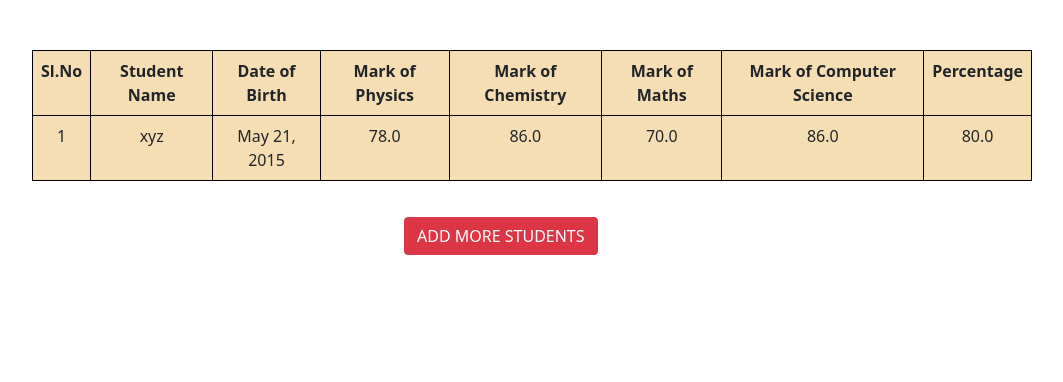
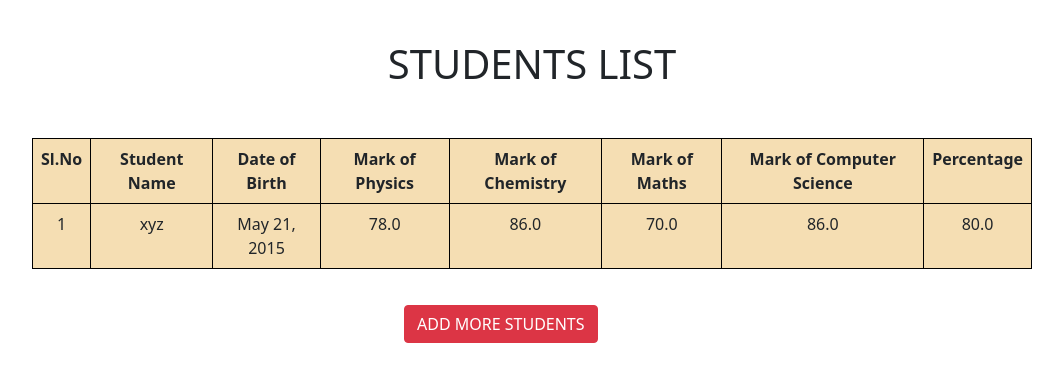
Before and after one commit to aleena-joseph150/sample, a Django app: page /studapp/view/ in a window 1280 px wide. Shown: the top 382 px of the page, without its empty margins (108-1171 px from the left). Run offline with Django 3.2, Linux system fonts and the light colour scheme; data comes from the database, SQL or seed files in the repository.

Commit message:
Update display.html

```diff
--- a/student/studapp/templates/display.html
+++ b/student/studapp/templates/display.html
@@ -28,7 +28,7 @@ margin-top:20px;
 <body>
 
  <table align="center" class="table table-bordered" style="width: 1000px; border-color: black;">
-
+<h1 align="center" style="margin-top:40px;">STUDENTS LIST</h1>
             <tr>
                 <th scope="col">Sl.No</th>
                 <th scope="col">Student Name</th>
```
